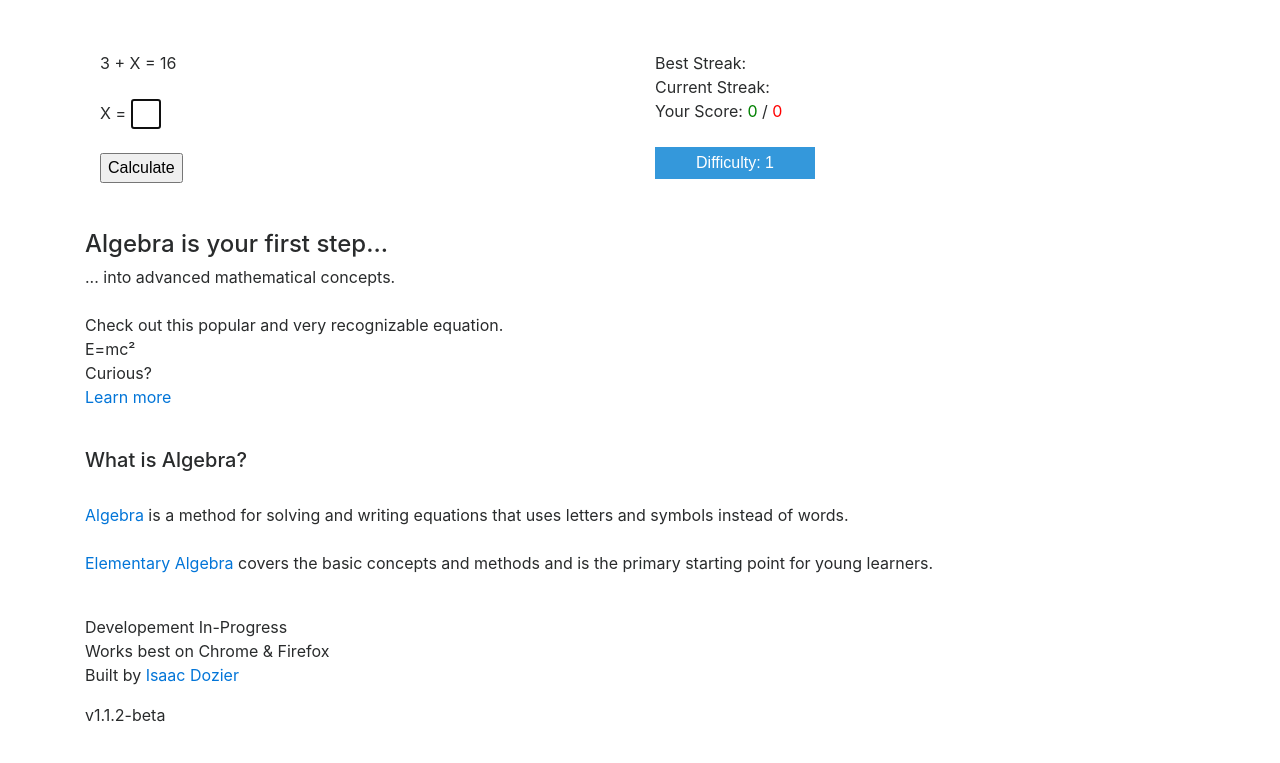
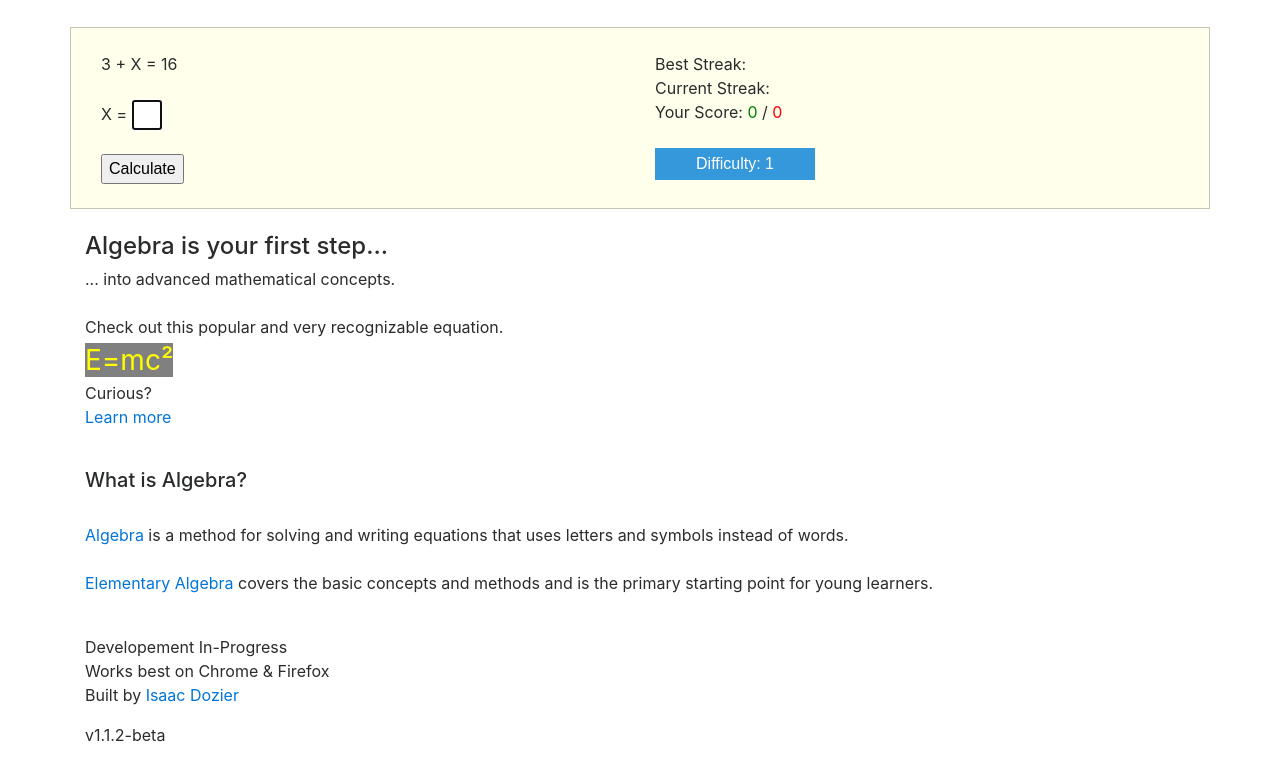
Before and after one commit to isaacdozier/solve-X, a plain HTML site: page index.html in a window 1280 px wide. Shown: the part 73-836 px from the top of the page. Drawn offline with nearby package versions, Linux system fonts and the light colour scheme; a script that the page names is missing.

Commit message:
add color styling

```diff
--- a/index.html
+++ b/index.html
@@ -41,7 +41,7 @@
         </div>
       </div>
 
-      <div class="row">
+      <div class="row game">
         <div class="col">
           <br />
           <div class="problem" class="row">
--- a/style.css
+++ b/style.css
@@ -40,3 +40,14 @@
 .dropdown button:hover {background-color: #ddd;}
 
 .show {display: block;}
+
+.highlight{
+    color: yellow;
+    background-color: grey;
+    font-size: 28px;
+}
+
+.game{
+    border: 1px solid #c5c5b5;
+    background-color: #ffffeb;
+}
```
